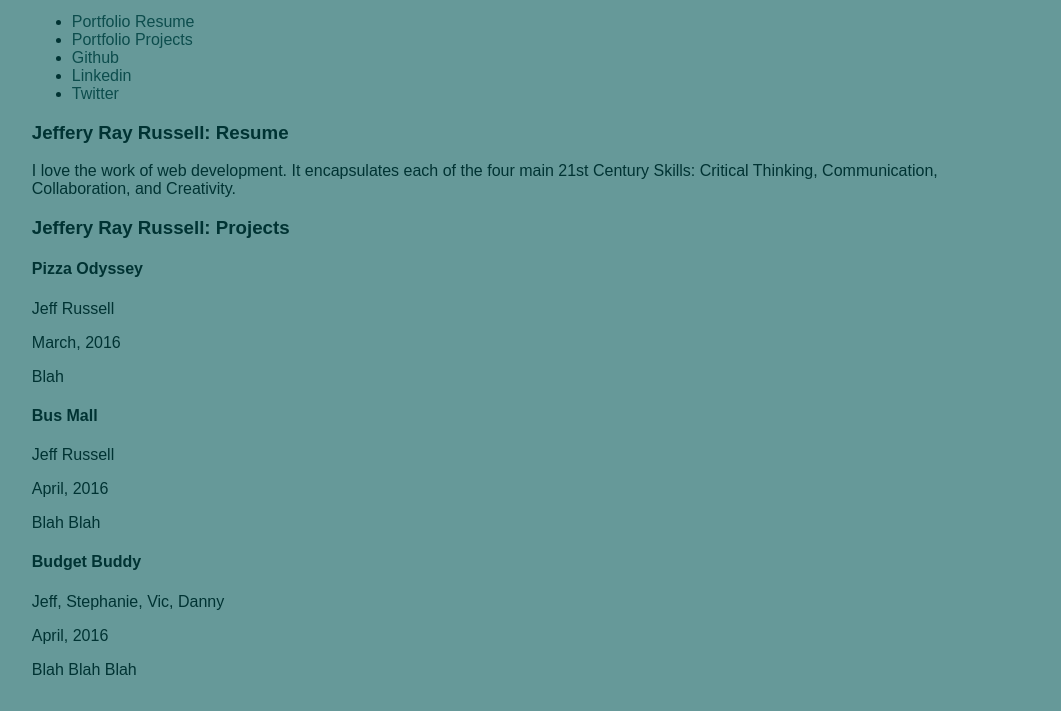
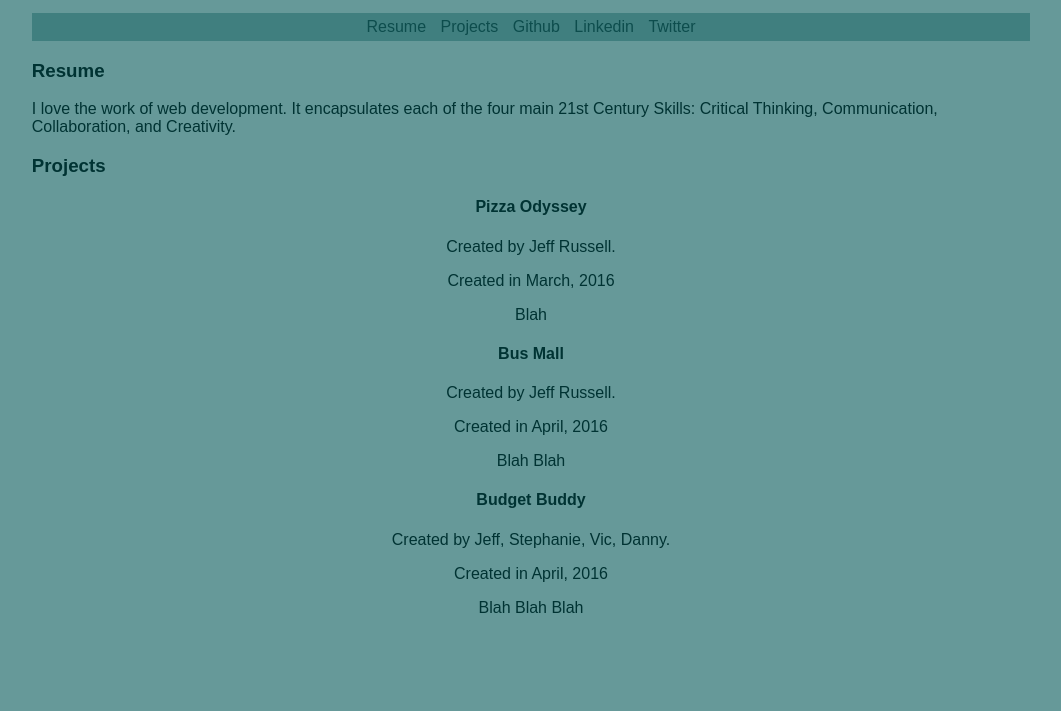
Before and after one commit to jefferyrayrussell/portfolio, a plain HTML site: page index.html in a window 1280 px wide. Shown: the part 119-830 px from the top of the page, without its empty margins (109-1170 px from the left). After the commit the page ends 800 px from the top, so only its background shows below. Drawn offline with nearby package versions, Linux system fonts and the light colour scheme.

Commit message:
more css styling

```diff
--- a/index.html
+++ b/index.html
@@ -19,8 +19,8 @@
       </header>
       <nav class="navigation-bar">
         <ul>
-          <li class="page-tab" data-content="portfolio-resume"><a href="#">Portfolio Resume</a></li>
-          <li class="page-tab" data-content="portfolio-projects"><a href="#">Portfolio Projects</a></li>
+          <li class="page-tab" data-content="portfolio-resume"><a href="#">Resume</a></li>
+          <li class="page-tab" data-content="portfolio-projects"><a href="#">Projects</a></li>
           <li class="links-tab"><a href="https://github.com/jefferyrayrussell" target="_blank">Github</a></li>
           <li class="links-tab"><a href="https://linkedin.com/jefferyrayrussell" target="_blank">Linkedin</a></li>
           <li class="links-tab"><a href="http://twitter.com/jefferyrayrussell" target="_blank">Twitter</a></li>
@@ -28,13 +28,13 @@
       </nav>
       <section id="resume" class="page-content">
         <header>
-          <h3>Jeffery Ray Russell: Resume</h3>
+          <h3>Resume</h3>
         </header>
           <p>I love the work of web development.  It encapsulates each of the four main 21st Century Skills: Critical Thinking, Communication, Collaboration, and Creativity.</p>
       </section>
       <section id="projects" class="page-content">
         <header>
-          <h3>Jeffery Ray Russell: Projects</h3>
+          <h3>Projects</h3>
         </header>
         <article class="template">
           <h4 class="name"><a href="">Project Name</a></h4>
--- a/scripts/projects.js
+++ b/scripts/projects.js
@@ -3,8 +3,8 @@ var projectData = [
     name:'Pizza Odyssey',
     id:'pizza-odyssey',
     class:'code-project-1',
-    creators:'Jeff Russell',
-    date:'March, 2016',
+    creators:'Created by Jeff Russell.',
+    date:'Created in March, 2016',
     repoUrl:'http://www.github',
     summary:'<p>Blah</p>'
   },
@@ -12,8 +12,8 @@ var projectData = [
     name:'Bus Mall',
     id:'bus-mall',
     class:'code-project-2',
-    creators:'Jeff Russell',
-    date:'April, 2016',
+    creators:'Created by Jeff Russell.',
+    date:'Created in April, 2016',
     repoUrl:'http://www.github',
     summary:'<p>Blah Blah</p>'
   },
@@ -21,8 +21,8 @@ var projectData = [
     name:'Budget Buddy',
     id:'budget-buddy',
     class:'code-project-3',
-    creators:'Jeff, Stephanie, Vic, Danny',
-    date:'April, 2016',
+    creators:'Created by Jeff, Stephanie, Vic, Danny.',
+    date:'Created in April, 2016',
     repoUrl:'http://www.github',
     summary:'<p>Blah Blah Blah</p>'
   },
--- a/styles/base.css
+++ b/styles/base.css
@@ -6,6 +6,10 @@ main {
 hr {
   margin: 1em;
   width: 80%;
+}
+
+h4 {
+  text-align: center;
 }
 
 img {
--- a/styles/modules.css
+++ b/styles/modules.css
@@ -24,26 +24,27 @@
   float: right;
 }
 
-.main-nav {
-  padding: 0.1em;
+nav {
+  display: block;
+  position: relative;
+  margin: 5px auto;
+  background-color: #407F7F;
+
+}
+nav ul{
+  text-align: center;
+  margin-left: -40px;
+}
+nav li{
+  display: inline-block;
+  text-align: center;
+  margin: 5 auto;
+  padding: 5px 5px;
+  font-family:
 }
 
-.main-nav ul {
-  display: none;
-  padding: 0;
-  list-style: none;
-  clear: both;
-}
-
-.main-nav:hover ul {
-  display: block;
-}
-
-.main-nav li {
-  margin-right: .4em;
-  font-size: 1.5em;
-  padding: .5em .2em;
-  border-bottom: 1px solid #ccc;
+article {
+  text-align: center;
 }
 
 @media only screen and (min-width: 700px) {
```
